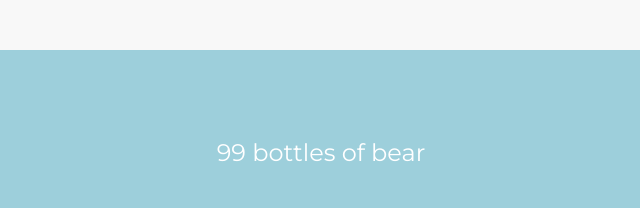
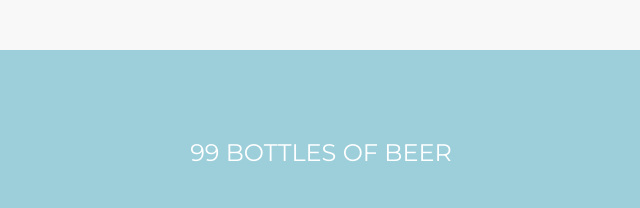
Before and after one commit to LeoGalic/99bottles, a plain HTML site: page index.html in a window 1280 px wide. Shown: the top 208 px of the page, 319-959 px from the left. Drawn offline with nearby package versions, Linux system fonts and the light colour scheme.

Commit message:
Update index.html

```diff
--- a/index.html
+++ b/index.html
@@ -70,7 +70,7 @@
 
 <!-- First Container -->
 <div class="container-fluid bg-1 text-center">
-  <h3 class="margin">99 bottles of bear</h3>
+  <h3 class="margin">99 BOTTLES OF BEER</h3>
 
   <h3>Check Console</h3>
 </div>
```
